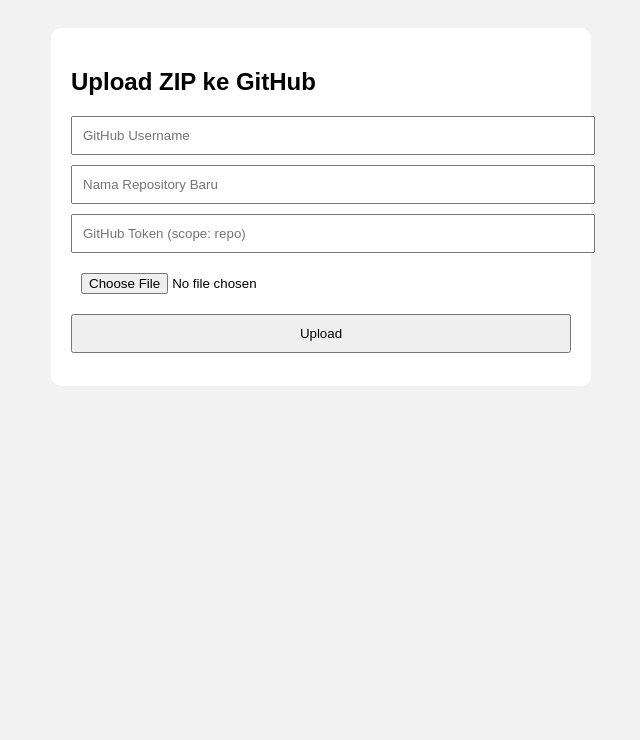
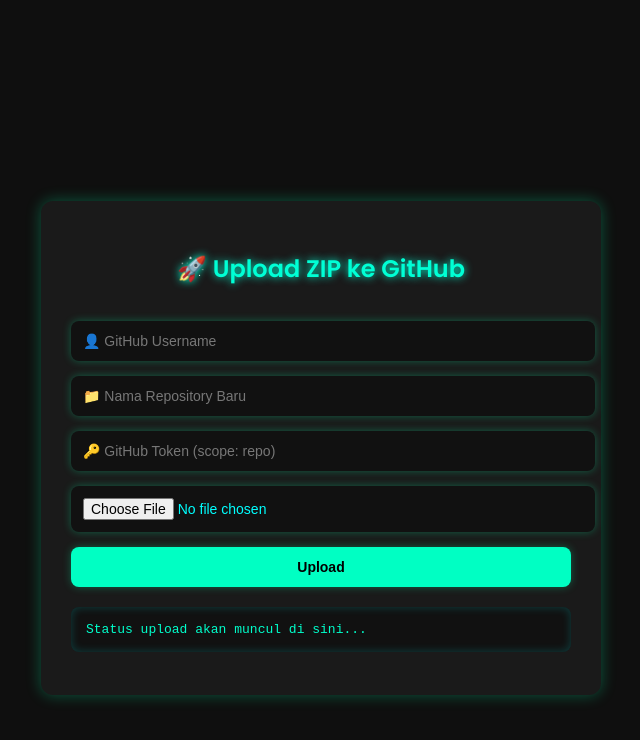
Before and after one commit to NvidiaFR3/Tools, a plain HTML site: page uploader-github/index.html in a window 1280 px wide. Shown: the whole page, without its empty margins (319-959 px from the left). Drawn offline with Linux system fonts and the light colour scheme; files whose address does not match are found by name.

Commit message:
Update index.html

```diff
--- a/uploader-github/index.html
+++ b/uploader-github/index.html
@@ -1,22 +1,107 @@
 <!DOCTYPE html>
-<html>
+<html lang="en">
 <head>
+  <meta charset="UTF-8">
   <title>GitHub ZIP Uploader</title>
   <style>
-    body { font-family: sans-serif; padding: 20px; background: #f2f2f2 }
-    .card { background: white; padding: 20px; border-radius: 10px; max-width: 500px; margin: auto }
-    input, button { display: block; margin-top: 10px; padding: 10px; width: 100% }
+    @import url('https://fonts.googleapis.com/css2?family=Poppins:wght@300;600&display=swap');
+
+    body {
+      font-family: 'Poppins', sans-serif;
+      background: #0f0f0f;
+      color: #f1f1f1;
+      padding: 40px;
+      display: flex;
+      justify-content: center;
+      align-items: center;
+      min-height: 100vh;
+    }
+
+    .card {
+      background: #1a1a1a;
+      padding: 30px;
+      border-radius: 12px;
+      box-shadow: 0 0 15px rgba(0, 255, 170, 0.3);
+      width: 100%;
+      max-width: 500px;
+      animation: pop 0.4s ease-in-out;
+    }
+
+    h2 {
+      text-align: center;
+      margin-bottom: 20px;
+      color: #00ffd5;
+      text-shadow: 0 0 8px #00ffd5;
+    }
+
+    input, button {
+      margin-top: 15px;
+      padding: 12px;
+      border: none;
+      border-radius: 8px;
+      font-size: 14px;
+      width: 100%;
+      background: #111;
+      color: #0ff;
+      box-shadow: 0 0 8px rgba(0, 255, 170, 0.3);
+      outline: none;
+      transition: 0.3s;
+    }
+
+    input::placeholder {
+      color: #777;
+    }
+
+    input:hover, input:focus {
+      box-shadow: 0 0 12px #00ffc3;
+    }
+
+    button {
+      background: #00ffc3;
+      color: #000;
+      font-weight: bold;
+      cursor: pointer;
+      transition: 0.3s;
+    }
+
+    button:hover {
+      background: #00ffcc;
+      box-shadow: 0 0 12px #00ffc3;
+    }
+
+    #result {
+      margin-top: 20px;
+      background: #111;
+      padding: 15px;
+      border-radius: 8px;
+      max-height: 200px;
+      overflow-y: auto;
+      color: #00ffcc;
+      font-size: 13px;
+      box-shadow: inset 0 0 10px rgba(0,255,255,0.2);
+    }
+
+    @keyframes pop {
+      from {
+        transform: scale(0.95);
+        opacity: 0;
+      }
+      to {
+        transform: scale(1);
+        opacity: 1;
+      }
+    }
   </style>
 </head>
 <body>
   <div class="card">
-    <h2>Upload ZIP ke GitHub</h2>
-    <input type="text" id="username" placeholder="GitHub Username" />
-    <input type="text" id="repo" placeholder="Nama Repository Baru" />
-    <input type="text" id="token" placeholder="GitHub Token (scope: repo)" />
+    <h2>🚀 Upload ZIP ke GitHub</h2>
+    <input type="text" id="username" placeholder="👤 GitHub Username" />
+    <input type="text" id="repo" placeholder="📁 Nama Repository Baru" />
+    <input type="text" id="token" placeholder="🔑 GitHub Token (scope: repo)" />
     <input type="file" id="zipFile" accept=".zip" />
     <button onclick="upload()">Upload</button>
-    <pre id="result"></pre>
+    <pre id="result">Status upload akan muncul di sini...</pre>
   </div>
 
   <script src="public2/script.js"></script>
```
